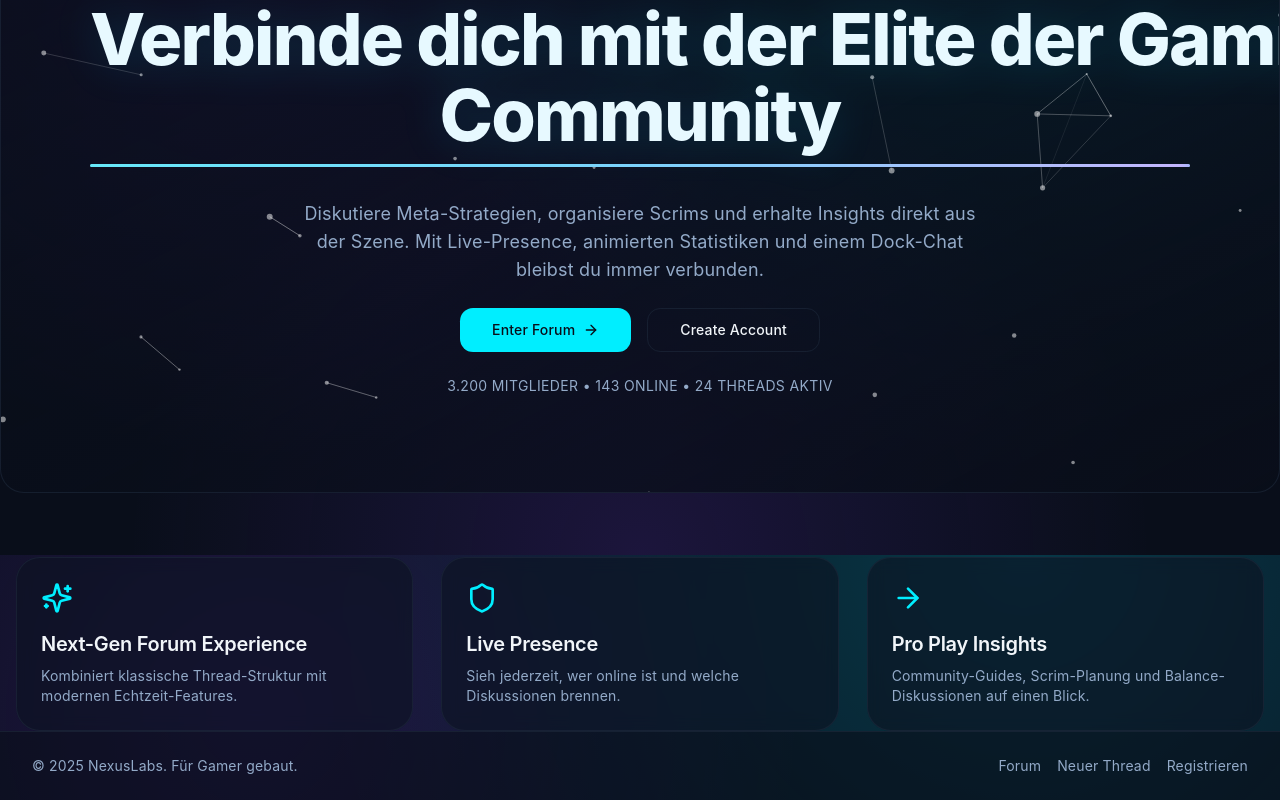
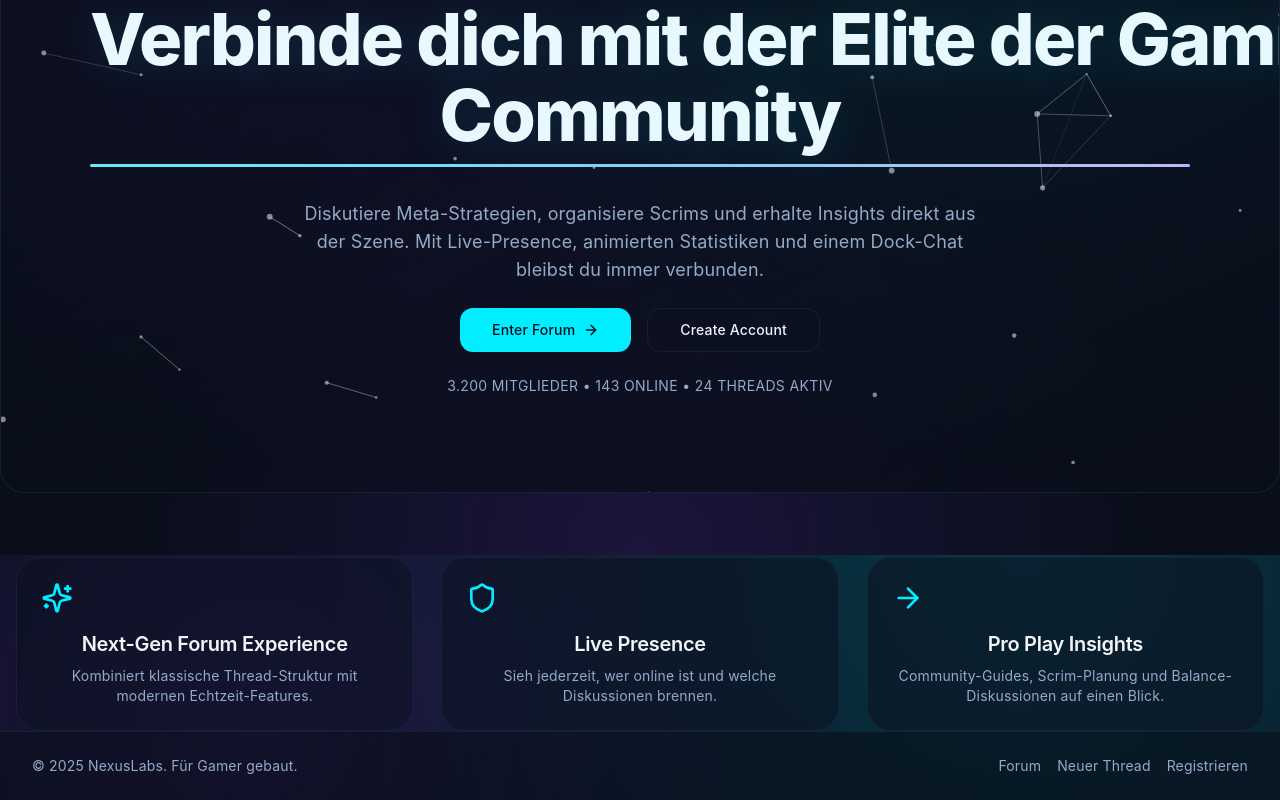
Before and after one commit to dennis006/Nexuslabs, a React (Vite) app in the folder apps/web/: page / in a window 1280 px wide. Shown: the part 245-1045 px from the top of the page. Built offline with nearby package versions, Linux system fonts and the light colour scheme.

Commit message:
Center landing hero badge and feature cards

```diff
--- a/apps/web/src/routes/Landing.tsx
+++ b/apps/web/src/routes/Landing.tsx
@@ -103,7 +103,7 @@ const Landing = () => {
             transition={{ duration: 0.6, ease: [0.22, 1, 0.36, 1] }}
             className="space-y-6"
           >
-            <span className="inline-flex items-center gap-2 rounded-full border border-primary/40 bg-primary/10 px-3 py-1 text-xs uppercase tracking-wide text-primary">
+            <span className="mx-auto inline-flex items-center justify-center gap-2 rounded-full border border-primary/40 bg-primary/10 px-3 py-1 text-xs uppercase tracking-wide text-primary">
               NexusLabs – The Next-Gen Gaming Forum
             </span>
             <TypewriterTitle
@@ -135,7 +135,7 @@ const Landing = () => {
         {features.map((feature, index) => (
           <motion.div
             key={feature.title}
-            className="rounded-3xl border border-border/60 bg-card/70 p-6 backdrop-blur supports-[backdrop-filter]:bg-card/60"
+            className="rounded-3xl border border-border/60 bg-card/70 p-6 text-center backdrop-blur supports-[backdrop-filter]:bg-card/60"
             data-animate-card
             initial={{ opacity: 0, y: 30 }}
             whileInView={{ opacity: 1, y: 0 }}
```
